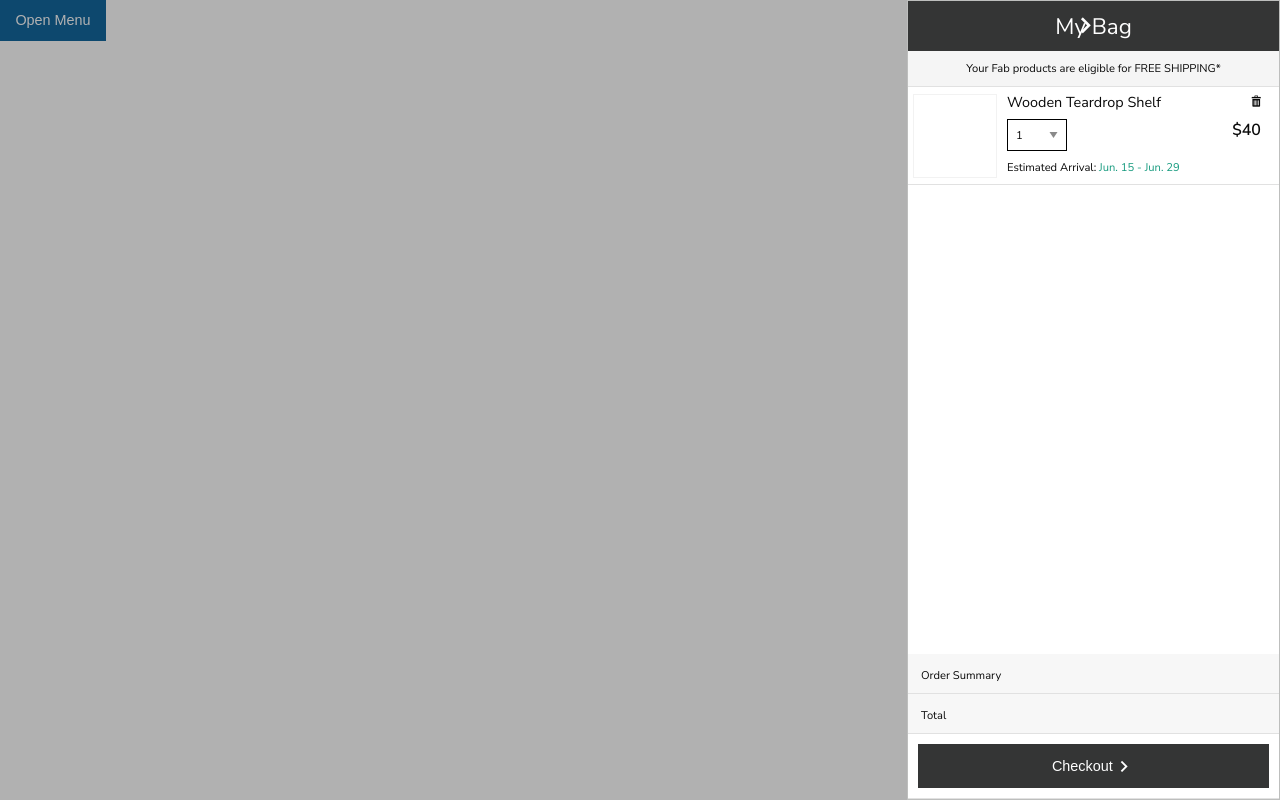
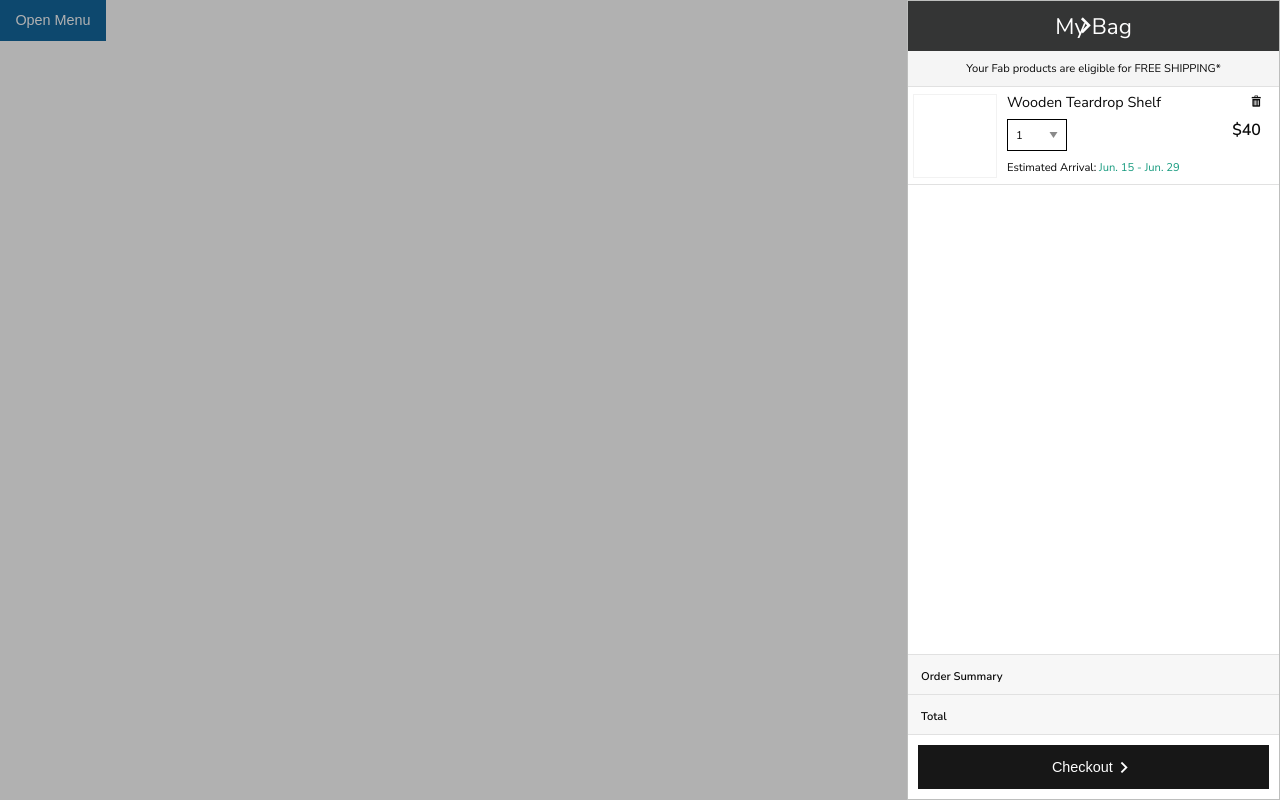
Before and after one commit to anadurand/portafolio-foundation, a plain HTML site: page details.html in a window 1280 px wide. Both pictures are taken after a click on the button "Open Menu". Drawn offline with Linux system fonts and the light colour scheme; files whose address does not match are found by name.

Commit message:
css acordeon o

```diff
--- a/css/app.css
+++ b/css/app.css
@@ -183,6 +183,7 @@ footer .menu {
   width: 373px;
   background-color: #fff;
   border: 1px solid #bdbebd;
+  overflow: hidden;
 }
 
 .js-off-canvas-overlay {
@@ -323,6 +324,9 @@ p.arrival  {
   background-color: #F7F7F7;
   font-size: .7rem;
   padding: 13px;
+  font-weight: 600;
+  border-top: 1px #e1e1e1 solid;
+  border-bottom: 0;
 }
 
 .checkout-btn {
@@ -332,7 +336,7 @@ p.arrival  {
 }
 
 .checkout-btn button {
-  background-color: #343535 !important;
+  background-color: #171717 !important;
   height: 44px;
   display: flex !important;
   align-items: center;
@@ -365,7 +369,7 @@ p.arrival  {
 .acordeon {
   transition: .3s;
   position: relative;
-  bottom: -80px;
+  bottom: -120px;
   z-index: -5;
 }
 
@@ -373,6 +377,7 @@ p.arrival  {
   position: absolute;
   bottom: 105px;
   z-index: -10;
+  border-top: 1px #e1e1e1 solid;
 }
 
 .bottom-0 {
```
